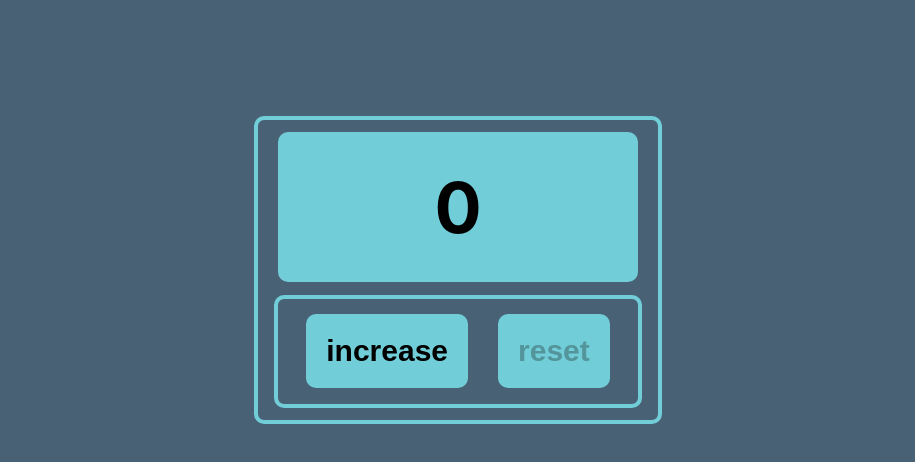
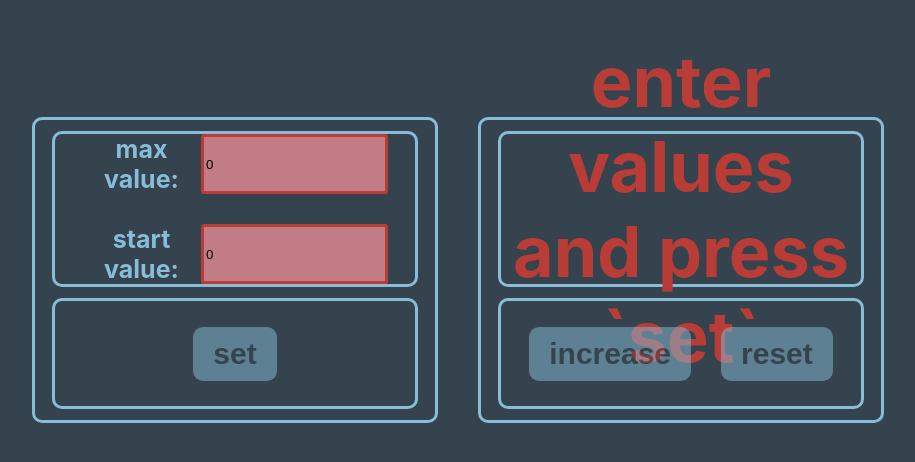
Before and after one commit to bombme247/enumerator, a React (Create React App) app: page / in a window 1280 px wide. Shown: the part 130-592 px from the top of the page, without its empty margins (182-1097 px from the left). Built offline with nearby package versions, Linux system fonts and the light colour scheme.

Commit message:
feat: add settings window

```diff
--- a/src/App.css
+++ b/src/App.css
@@ -1,52 +1,57 @@
 .App {
   text-align: center;
-  background-color: rgb(73, 97, 117);
+  background-color: rgb(53, 67, 78);
   height: 100vh;
   display: flex;
   align-items: center;
   justify-content: center;
+  gap: 40px;
 }
 
 .container {
   width: 400px;
   height: 300px;
-  border: 4px solid rgb(113, 206, 216);
+  border: 3px solid rgb(135, 189, 216);
   border-radius: 10px;
   display: flex;
   flex-direction: column;
   align-items: center;
   justify-content: space-evenly;
-
+  color:  rgb(53, 67, 78);
 }
 
 .counter {
   width: 90%;
   height: 50%;
-  background-color: rgb(113, 206, 216);
+  border: 3px solid rgb(135, 189, 216);
   border-radius: 10px;
+  font-size: 70px;
+  font-weight: bold;
+  display: flex;
+  flex-direction: column;
+  align-items: center;
+  justify-content: center;
+  color:  rgb(135, 189, 216);
+  gap: 30px;
+  font-size: 25px;
+}
+
+.max-count {
+  width: 90%;
+  height: 50%;
+  border-radius: 10px;
+  border: 3px solid rgb(135, 189, 216);
   font-size: 70px;
   font-weight: bold;
   display: flex;
   align-items: center;
   justify-content: center;
-}
-
-.max-count {
-  width: 90%;
-  height: 50%;
-  background-color: rgb(113, 206, 216);
-  border-radius: 10px;
-  font-size: 70px;
-  font-weight: bold;
-  display: flex;
-  align-items: center;
-  justify-content: center;
-  color: rgb(217, 66, 66);
+  color: rgb(185, 61, 54);
 }
 
 .btn-wrapper {
   height: 35%;
-  border: 4px solid rgb(113, 206, 216);
+  border: 3px solid  rgb(135, 189, 216);
   border-radius: 10px;
   width: 90%;
   gap: 30px;
@@ -56,10 +61,38 @@
 }
 
 button {
-  padding: 20px;
-  background-color: rgb(113, 206, 216);
+  padding: 10px 20px;
+  background-color:  rgb(135, 189, 216);
   border: none;
   border-radius: 10px;
   font-weight: bold;
   font-size: 30px;
+  color:  rgb(53, 67, 78);
+  cursor: pointer;
 }
+
+button:disabled {
+  cursor: default;
+  opacity: 0.5;
+}
+
+.inputWrapper {
+  width: 85%;
+  display: flex;
+  justify-content: space-between;
+}
+
+label {
+  font-size: 25px;
+}
+
+input {
+  border: 3px solid  rgb(135, 189, 216);
+  border-radius: 3px;
+}
+
+.error {
+  border: 3px solid  rgb(185, 61, 54);
+  border-radius: 3px;
+  background-color: rgba(231, 139, 150, 0.794);
+}
--- a/src/App.tsx
+++ b/src/App.tsx
@@ -1,11 +1,30 @@
+import { useState } from 'react';
 import './App.css';
-import { Enumerator } from './Enumerator';
+import { Enumerator } from './components/Enumerator';
+import { SettingWindow } from './components/SettingWindow';
 
 function App() {
 
+  const [minValue, setMinValue] = useState(Number(localStorage.getItem('storedMinValue')))
+  const [maxValue, setMaxValue] = useState(Number(localStorage.getItem('storedMaxValue')))
+  const [isIncorrectValue, setIsIncorrectValue] = useState<boolean>(false)
+  // const [isZeroValues, setIsZeroValues] = useState<boolean>(false)
+  const [valuesSet, setValuesSet] = useState<boolean>(false);
+
+  const handleSetValues = (min: number, max: number) => {
+    setMinValue(min);
+    setMaxValue(max)
+
+    localStorage.setItem('storedMinValue', min.toString());
+    localStorage.setItem('storedMaxValue', max.toString());
+
+    setValuesSet(true);
+  }
+
   return (
     <div className="App">
-      <Enumerator/>
+      <SettingWindow onSetValues={handleSetValues} setIsIncorrectValue={setIsIncorrectValue} />
+      <Enumerator minValue={minValue} maxValue={maxValue} isIncorrectValue={isIncorrectValue} valuesSet={valuesSet}/>
     </div>
   );
 }
--- a/src/Enumerator.tsx
+++ /dev/null
@@ -1,29 +0,0 @@
-import { useState } from "react"
-import { Button } from "./Button"
-
-export const Enumerator = () => {
-  let [count, setCount] = useState(0)
-
-  const resetCount = () => {
-    setCount(count = 0)
-  }
-
-  const increaseCount = () => {
-   setCount(count +1)
-  }
-
-
-  const isMaxCount = count === 5
-  const isZeroCount = count === 0
-
-
-  return (
-    <div className="container">
-        <div className={isMaxCount ? 'max-count' : 'counter'}>{count}</div>
-        <div className='btn-wrapper'>
-          <Button title={'increase'} onClickHandler={increaseCount} disabled={isMaxCount}/>
-          <Button title={'reset'} onClickHandler={resetCount} disabled={isZeroCount} />
-        </div>
-      </div>
-  )
-}
--- /dev/null
+++ b/src/components/Enumerator.tsx
@@ -0,0 +1,41 @@
+import { useEffect, useState } from "react"
+import { Button } from "./Button"
+
+type EnumeratorPropsType = {
+  minValue: number
+  maxValue: number
+  isIncorrectValue: boolean
+  valuesSet: boolean
+}
+
+export const Enumerator = ({minValue, maxValue, isIncorrectValue, valuesSet}: EnumeratorPropsType) => {
+
+  let [count, setCount] = useState<number>(minValue)
+
+  useEffect(() => {
+    setCount(minValue);
+  }, [minValue])
+
+  const resetCount = () => {
+    setCount(minValue)
+  }
+
+  const increaseCount = () => {
+   setCount(count +1)
+  }
+
+  const isMaxCount = count === maxValue
+  const isMinCount = count === minValue
+
+  return (
+    <div className="container">
+        <div className={isMaxCount ? 'max-count' : 'counter'}>
+          {isIncorrectValue ? 'incorrect value' : (!valuesSet ? 'enter values and press `set`' : count)}
+        </div>
+        <div className='btn-wrapper'>
+          <Button title={'increase'} onClickHandler={increaseCount} disabled={isMaxCount || isIncorrectValue || !valuesSet}/>
+          <Button title={'reset'} onClickHandler={resetCount} disabled={isMinCount || isIncorrectValue || !valuesSet} />
+        </div>
+      </div>
+  )
+}
--- /dev/null
+++ b/src/components/Input.tsx
@@ -0,0 +1,24 @@
+import { ChangeEvent } from "react"
+
+type InputType = {
+id: string
+type: string
+value: number
+label: string
+onChange: (event: ChangeEvent<HTMLInputElement>) => void
+className: string
+}
+
+export const Input = ({id, type, value, label, onChange, className}: InputType) => {
+  return (
+    <div className="inputWrapper">
+      <label htmlFor="maxValue">{label}</label>
+      <input
+      id={id}
+      type={type}
+      value={value}
+      className={className}
+      onChange={onChange } />
+    </div>
+  )
+}
--- /dev/null
+++ b/src/components/SettingWindow.tsx
@@ -0,0 +1,56 @@
+import { ChangeEvent, useEffect, useState } from "react"
+import { Button } from "./Button"
+import { Input } from "./Input"
+
+type SettingWindowPropsType = {
+  onSetValues: (min: number, max: number) => void
+  setIsIncorrectValue: (value: boolean) => void
+}
+
+export const SettingWindow = ({onSetValues, setIsIncorrectValue}: SettingWindowPropsType) => {
+
+  const [minValue, setMinValue] = useState<number>(0)
+  const [maxValue, setMaxValue] = useState<number>(0)
+
+  useEffect(() => {
+    const storedMinValue = Number(localStorage.getItem('storedMinValue'));
+    const storedMaxValue = Number(localStorage.getItem('storedMaxValue'));
+    setMinValue(storedMinValue);
+    setMaxValue(storedMaxValue);
+  }, [])
+
+  const minChangeHandler = (event: ChangeEvent<HTMLInputElement> ) => {
+    const newMinValue = Number(event.currentTarget.value)
+    setMinValue(newMinValue)
+    checkError(newMinValue, maxValue)
+  }
+
+  const maxChangeHandler = (event: ChangeEvent<HTMLInputElement> ) => {
+    const newMaxValue = Number(event.currentTarget.value)
+    setMaxValue(newMaxValue)
+    checkError(minValue, newMaxValue)
+  }
+
+  const settingSaveHandler = () => {
+    onSetValues(minValue, maxValue)
+  }
+
+  const checkError = (min: number, max: number) => {
+    setIsIncorrectValue(min < 0 || max < 0 || min === max ||min > max);
+  }
+
+  const isIncorrectValue = minValue < 0 || maxValue < 0 || minValue === maxValue ||minValue > maxValue
+
+  return (
+    <div className="container">
+      <div className="counter">
+        <Input id={'max'} type={'number'} onChange={maxChangeHandler} value={maxValue} className={isIncorrectValue ? 'error': ''} label={'max value:'} />
+        <Input id={'min'} type={'number'} onChange={minChangeHandler} value={minValue} className={isIncorrectValue ? 'error': ''} label={'start value:'} />
+      </div>
+
+      <div className="btn-wrapper">
+        <Button title={'set'} onClickHandler={settingSaveHandler} disabled={isIncorrectValue}/>
+      </div>
+    </div>
+  )
+}
```
Also changed, not shown: src/components/Button.tsx (renamed from src/Button.tsx).
